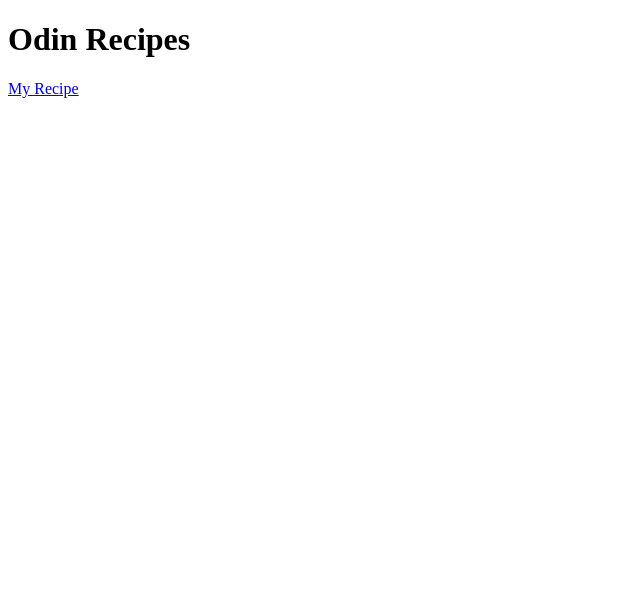
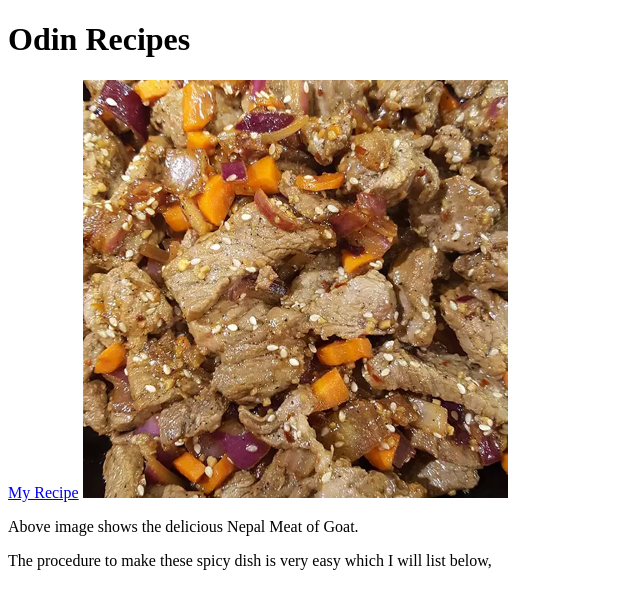
Before and after one commit to ashimgiri000/odin-recipes, a plain HTML site: page index.html in a window 1280 px wide. Shown: the whole page, without its empty margins (0-640 px from the left). Drawn offline with Linux system fonts and the light colour scheme.

Commit message:
Add index.html and masu.jpg

```diff
--- a/index.html
+++ b/index.html
@@ -7,5 +7,8 @@
     <body>
         <h1>Odin Recipes</h1>
         <a href="./recipes/meat.html">My Recipe</a>
+        <img src="masu.jpg" alt="Nepali Meat Picture">
+        <p>Above image shows the delicious Nepal Meat of Goat.</p>
+        <p>The procedure to make these spicy dish is very easy which I will list below,</p>
     </body>
 </html>
```
Also changed, not shown: masu.jpg (added).
